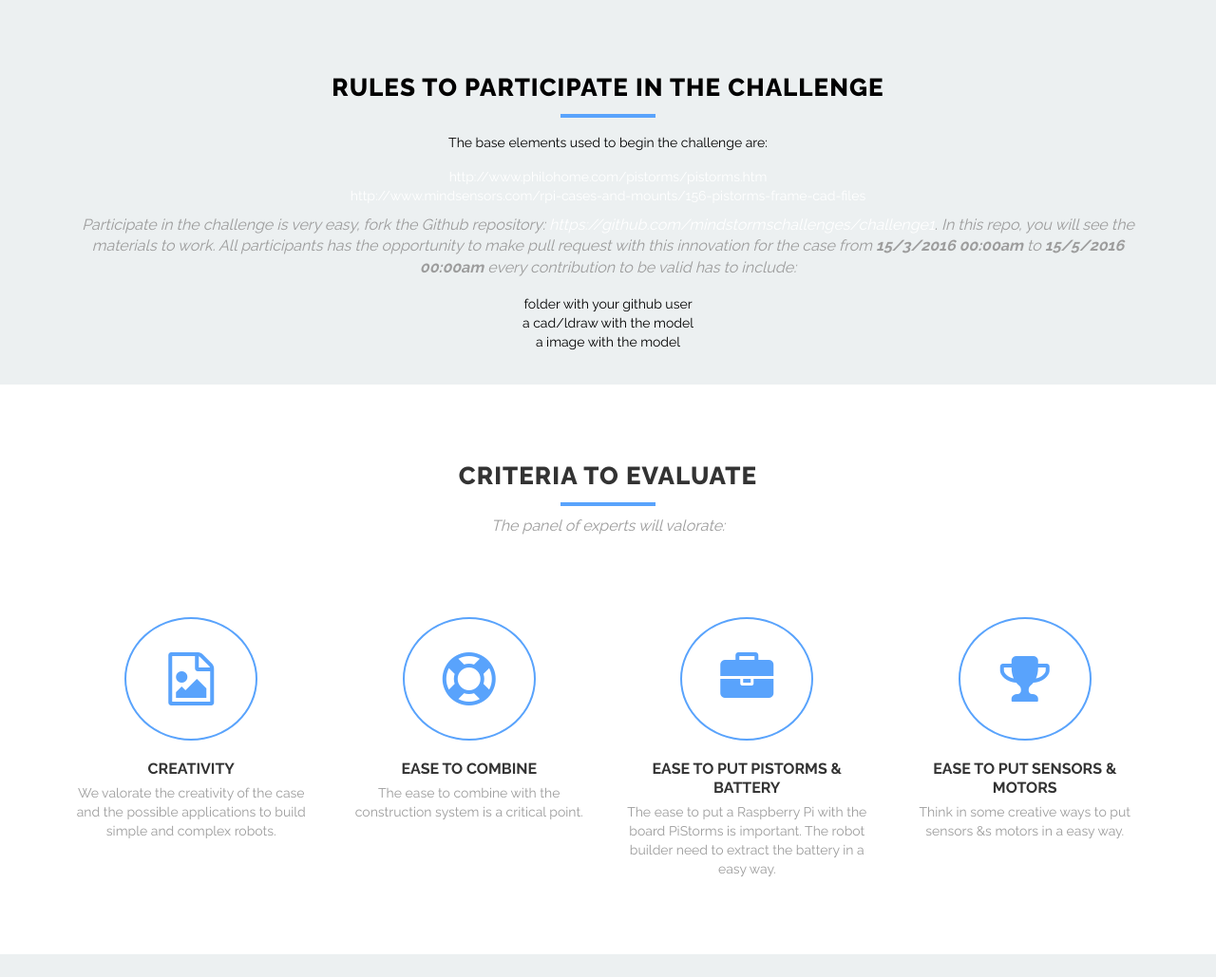
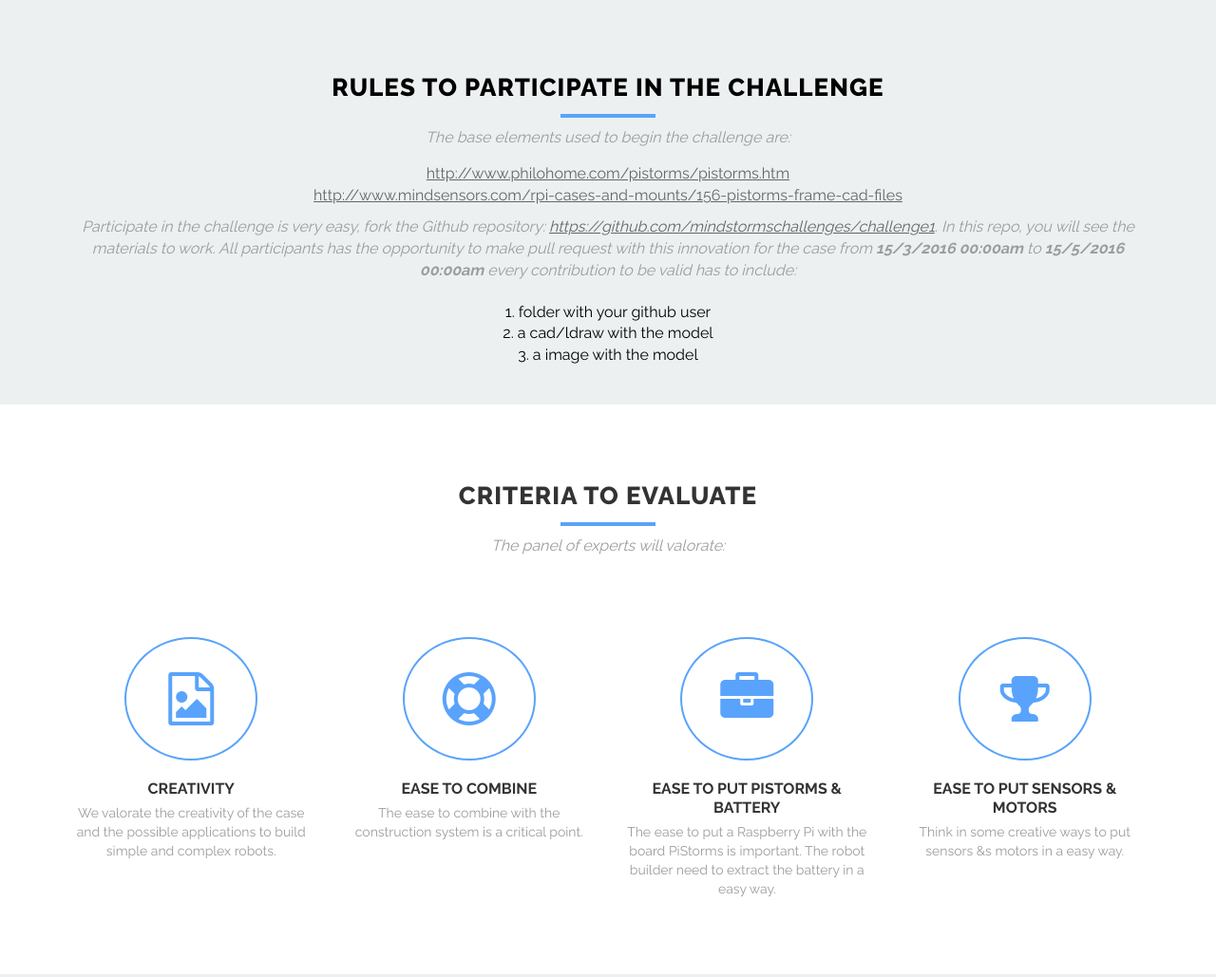
Before and after one commit to mindstormschallenges/challenge1, a website: page index.html in a window 1280 px wide. Shown: the part 804-1833 px from the top of the page at 95% size. Drawn offline with nearby package versions, Linux system fonts and the light colour scheme.

Commit message:
Improve CSS

```diff
--- a/css/style.css
+++ b/css/style.css
@@ -113,6 +113,24 @@ ul,ol         { list-style:none; }
 	text-align: center;
 }
 
+.section-title p a, .section-title ul li a{
+	color: #666;
+	text-decoration: underline;
+}
+
+.section-title ul li a{
+	font-size: 16px;
+}
+
+.section-title ul.request{
+	list-style-type:decimal;
+	list-style-position: inside;
+	padding:5px;
+}
+
+.section-title ul.request li{
+	font-size:16px;
+}
 
 /* Site Header Part
 =====================================================================*/
@@ -159,7 +177,7 @@ ul,ol         { list-style:none; }
 	color: #fff;
 }
 .site_title{}
-.site_title h1{
+.site_title h1, .site_title h2{
 	color: #fff;
 	font-size: 50px;
 	font-weight: 700;
@@ -172,6 +190,9 @@ ul,ol         { list-style:none; }
 	text-align: center;
 }
 
+.site_title p a{
+
+}
 
 
 /* Site Countdown Part
--- a/index.html
+++ b/index.html
@@ -38,7 +38,7 @@
 PiStorms Challenge is the first of challenge created by Lego Mindstorms community for developers worldwide. The idea is to promote innovation from the own community. In this challenge the idea is to innovate using as product base <a href="http://www.mindsensors.com/rpi-cases-and-mounts/133-frame-for-pistorms" target="_blank">the PiStorms case</a>
                                             </p>
 <p>
-The challenge invites 3D Designers to modify/change or redesign this case in order to create better robots using this case in combination with Raspberry Pi & Raspberry Pi 2 with the board PiStorms.
+The challenge invites 3D Designers to modify/change or redesign this case in order to create better robots using this case in combination with Raspberry Pi &amp; Raspberry Pi 2 with the board PiStorms.
 </p>
                                             <p>
 Read the rules to participate in the challenge to get a PiStorms board.
@@ -94,9 +94,7 @@ Read the rules to participate in the challenge to get a PiStorms board.
                     <div class="col-xs-12 col-sm-12 col-md-12 col-lg-12">
                         <div class="section-title">
                             <h2>Rules to participate in the Challenge</h2>
-</p>
-The base elements used to begin the challenge are:
-<p>
+                            <p>The base elements used to begin the challenge are:</p>
                             <ul>
                                 <li><a href="http://www.philohome.com/pistorms/pistorms.htm" target="_blank">http://www.philohome.com/pistorms/pistorms.htm</a></li>
                                 <li><a href="http://www.mindsensors.com/rpi-cases-and-mounts/156-pistorms-frame-cad-files" target="_blank" >http://www.mindsensors.com/rpi-cases-and-mounts/156-pistorms-frame-cad-files</a></li>
@@ -104,7 +102,7 @@ The base elements used to begin the challenge are:
                             <p>
                             Participate in the challenge is very easy, fork the Github repository: <a href="https://github.com/mindstormschallenges/challenge1" target="_blank">https://github.com/mindstormschallenges/challenge1</a>. In this repo, you will see the materials to work. All participants has the opportunity to make pull request with this innovation for the case from <strong>15/3/2016 00:00am</strong> to <strong>15/5/2016 00:00am</strong> every contribution to be valid has to include:
                             </p>
-<ul>
+                            <ul class="request">
                                 <li>folder with your github user</li>
                                 <li>a cad/ldraw with the model</li>
                                 <li>a image with the model</li>
```
Lines whose indentation alone changed are shown as unchanged.
